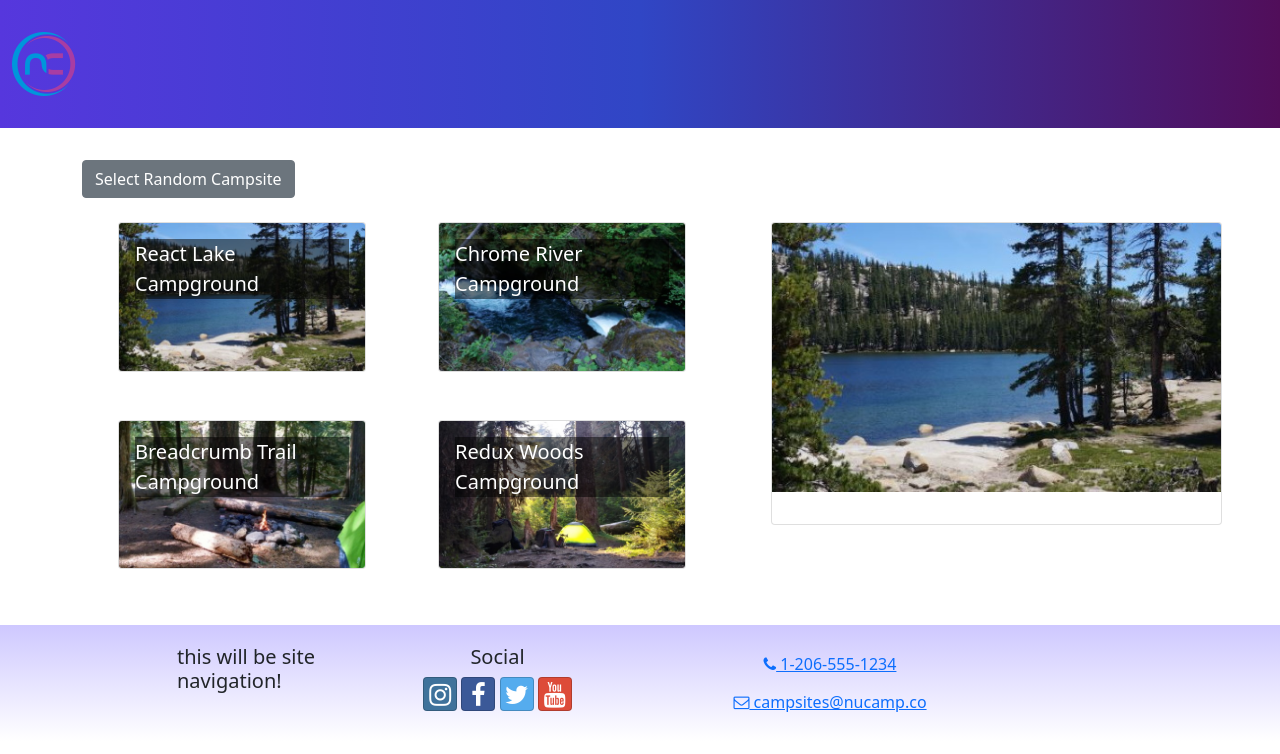
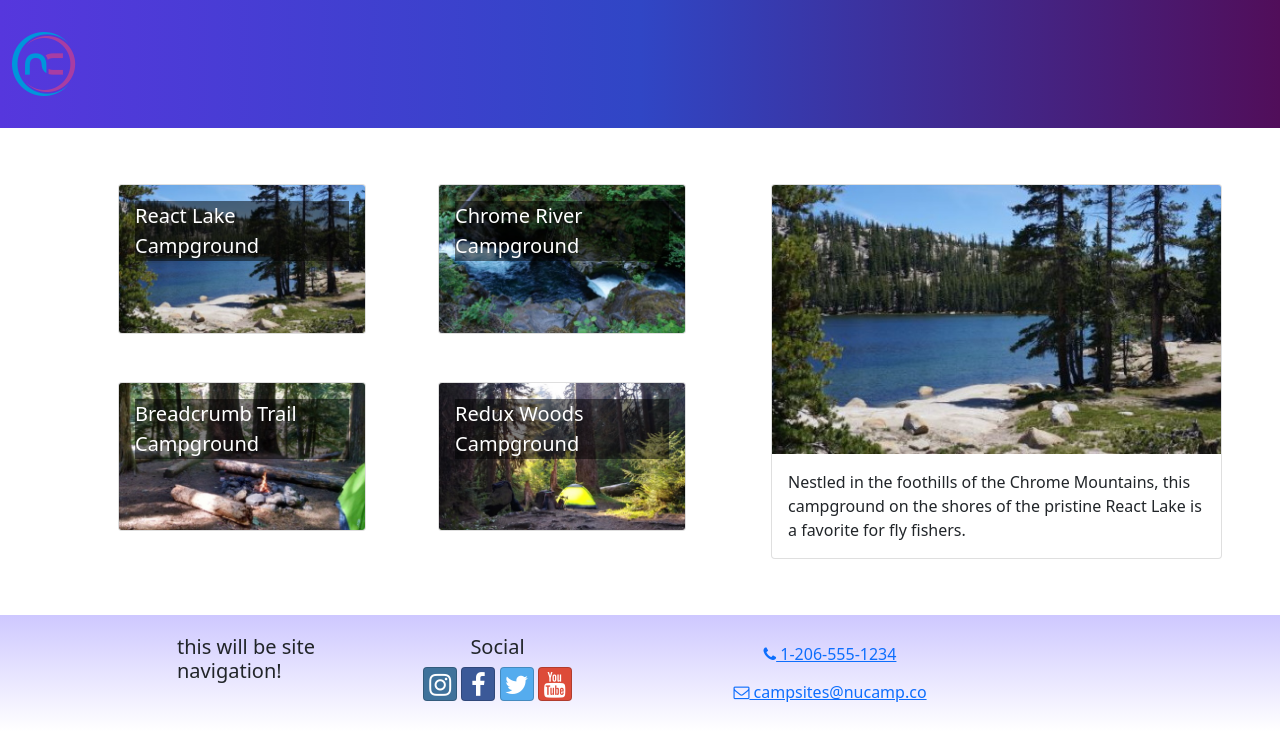
Before and after one commit to kristinealli/ReactNucampSite, a React (Create React App) app: page / in a window 1280 px wide. Shown: the top 754 px of the page. Built offline with nearby package versions, Linux system fonts and the light colour scheme.

Commit message:
useState.

```diff
--- a/src/App.js
+++ b/src/App.js
@@ -1,5 +1,5 @@
 import './App.css';
-import CampsitesDirectoryPage from '../src/pages/CampsitesDirectoryPage.js';
+import CampsitesDirectoryPage from './pages/CampsitesDirectoryPage.js';
 import Header from './components/Header';
 import Footer from './components/Footer';
 
--- a/src/features/campsites/CampsiteDetail.js
+++ b/src/features/campsites/CampsiteDetail.js
@@ -1,14 +1,14 @@
 import { Card, CardImg, CardText, CardBody, Col} from 'reactstrap';
 
 const CampsiteDetail = ({campsite}) => {
-    const { image, name, descripiton } = campsite;
+    const { image, name, description } = campsite;
 
     return (
         <Col md='12' className='m-4'>
             <Card>
                 <CardImg top src={image} alt={name} />
                 <CardBody>
-                    <CardText>{descripiton}</CardText>
+                    <CardText>{description}</CardText>
                 </CardBody>
             </Card>
         </Col>
--- a/src/features/campsites/CampsitesList.js
+++ b/src/features/campsites/CampsitesList.js
@@ -2,14 +2,19 @@ import { Col, Row } from 'reactstrap';
 import CampsiteCard from "./CampsiteCard";
 import { selectAllCampsites } from './campsitesSlice';
 
-const CampsitesList = () => {
+const CampsitesList = ({ setCampsiteId}) => {
     const campsites = selectAllCampsites();
 
     return (
         <Row className="ms-auto">
             {campsites.map((campsite) => {
                 return (
-                    <Col md='5' className='m-4' key={campsite.id}>
+                    <Col
+                        md='5'
+                        className='m-4'
+                        key={campsite.id}
+                        onClick= {() => setCampsiteId(campsite.id)}
+                    >
                         <CampsiteCard campsite={campsite} />
                     </Col>
                 );
--- a/src/features/campsites/campsitesSlice.js
+++ b/src/features/campsites/campsitesSlice.js
@@ -4,6 +4,10 @@ export const selectAllCampsites = () => {
     return CAMPSITES;
 };
 
-export const selectRandomCampsite = () => {
-    return CAMPSITES[Math.floor(Math.random() * CAMPSITES.length)];
+// export const selectRandomCampsite = () => {
+//     return CAMPSITES[Math.floor(Math.random() * CAMPSITES.length)];
+// };
+
+export const selectCampsiteById = (id) => {
+    return CAMPSITES.find((campsite) => campsite.id === id);
 };
--- a/src/pages/CampsitesDirectoryPage.js
+++ b/src/pages/CampsitesDirectoryPage.js
@@ -1,24 +1,19 @@
-import { Container, Row, Col, Button} from 'reactstrap';
+
+import { useState } from 'react';
+import { Container, Row, Col } from 'reactstrap';
 import CampsiteDetail from '../features/campsites/CampsiteDetail';
 import CampsitesList from '../features/campsites/CampsitesList';
-import { selectRandomCampsite } from '../features/campsites/campsitesSlice';
+import { selectCampsiteById } from '../features/campsites/campsitesSlice';
 
 const CampsitesDirectoryPage = () => {
-    let selectedCampsite = selectRandomCampsite();
+    const [campsiteId, setCampsiteId] = useState(0);
+    const selectedCampsite = selectCampsiteById(campsiteId);
 
-    const toggleCampsite = () => {
-        selectedCampsite = selectRandomCampsite();
-        console.log(selectedCampsite);
-    };
-
-    return (
+        return (
         <Container>
-            <Button onClick={() => toggleCampsite()}>
-                Select Random Campsite
-            </Button>
             <Row>
                 <Col sm='5' md='7'>
-                    <CampsitesList />
+                    <CampsitesList setCampsiteId={setCampsiteId} />
                 </Col>
                 <Col sm='7' md='5'>
                     <CampsiteDetail campsite={selectedCampsite} />
```
